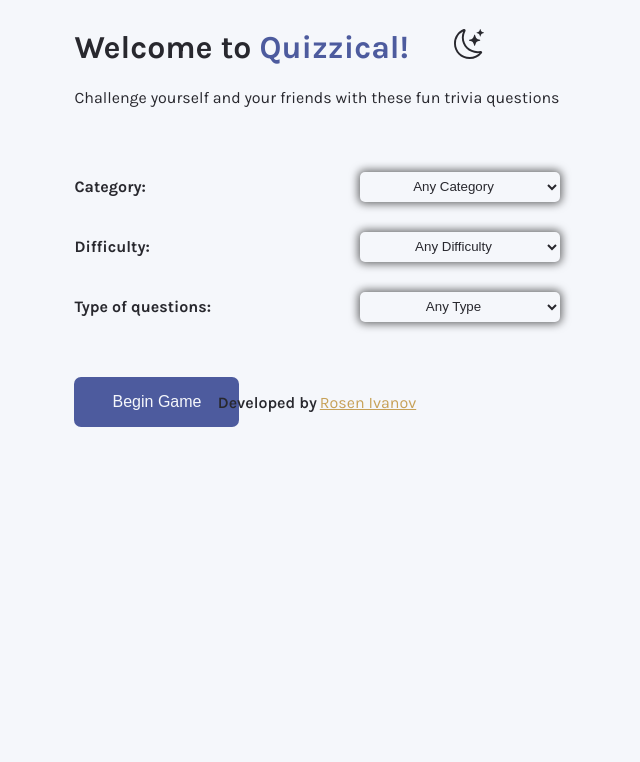
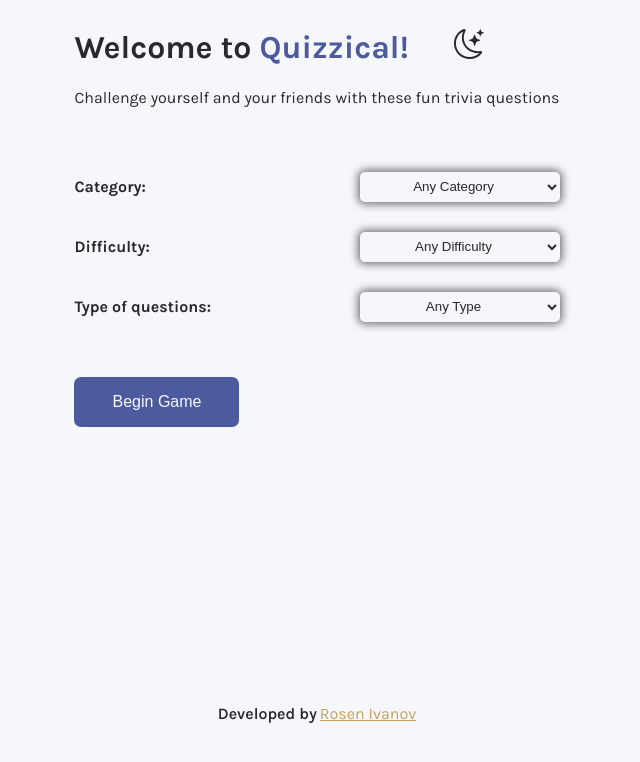
Before and after one commit to Avitohol1/Quizzical, a React (Create React App) app: page /quizzical/questions in a window 1280 px wide. Shown: the top 762 px of the page, without its empty margins (331-971 px from the left). Built offline with nearby package versions, Linux system fonts and the light colour scheme.

Commit message:
fixed footer position

```diff
--- a/src/Components/Footer.css
+++ b/src/Components/Footer.css
@@ -3,7 +3,7 @@ footer {
     align-items: center;
     justify-content: center;
     position: absolute;
-    bottom: 9px;
+    bottom: 10%;
     left: 0;
     width: 100%;
     height: 30px;
--- a/src/index.css
+++ b/src/index.css
@@ -39,6 +39,7 @@
 
 #root {
   position: relative;
+  height: 100vh;
 }
 
 body {
```
